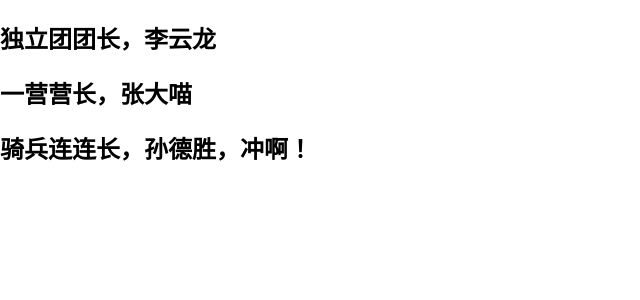
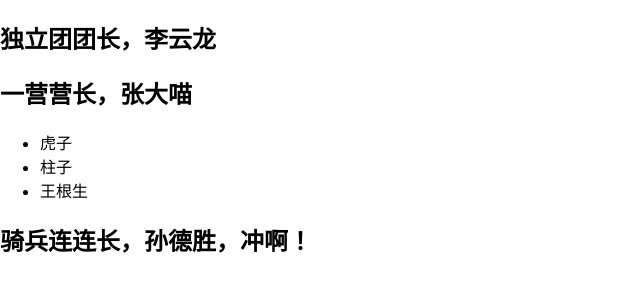
Before and after one commit to tengxiaoyang/zhipin-react, a React app: page / in a window 1280 px wide. Shown: the top 300 px of the page, without its empty margins (0-640 px from the left). Built offline with nearby package versions, Linux system fonts and the light colour scheme.

Commit message:
add or modify

```diff
--- a/src/App.js
+++ b/src/App.js
@@ -44,9 +44,28 @@
 }
 
 class 一营 extends React.Component{
+  constructor(props) {
+    super(props)
+    this.state = {
+      solders: [
+        '虎子',
+        '柱子',
+        '王根生'
+      ]
+    }
+  }
   render() {
     const boss = '张大喵'
-    return <h2>一营营长，{this.props.老大}</h2>
+    return (
+      <div>
+        <h2>一营营长，{this.props.老大}</h2>
+        <ul>
+          {this.state.solders.map(v => {
+            return <li key={v}>{v}</li>
+          })}
+        </ul>
+      </div>
+    )
   }
 }
 
```
